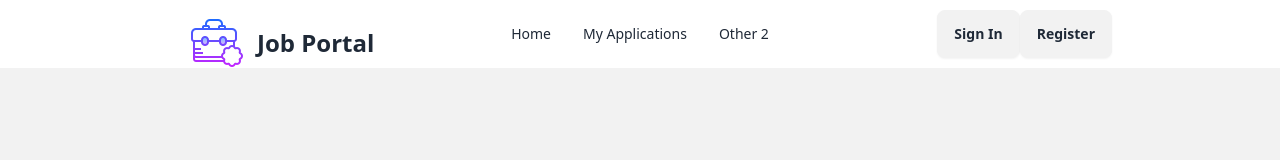
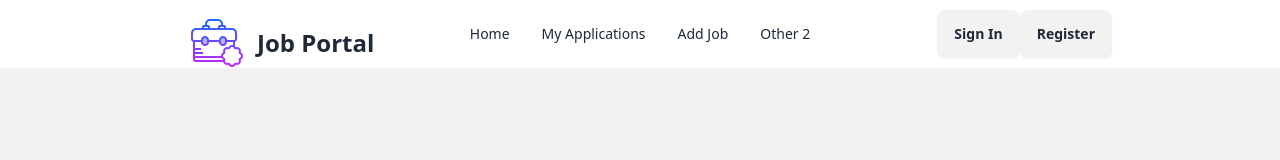
Before and after one commit to Dip-Barua/Job-Portal-Client, a React (Vite) app: page / in a window 1280 px wide. Shown: the top 160 px of the page. Built offline with nearby package versions, Linux system fonts and the light colour scheme; no server answers.

Commit message:
Added : AddJobs section in nav meanu added

```diff
--- a/src/pages/shared/NavBar.jsx
+++ b/src/pages/shared/NavBar.jsx
@@ -22,6 +22,9 @@ const NavBar = () => {
               </li>
                 <li>
                 <Link to="/myApplication">My Applications</Link>
+                </li>
+                <li>
+                <Link to="/addjob">Add Job</Link>
                 </li>
 
 
```
